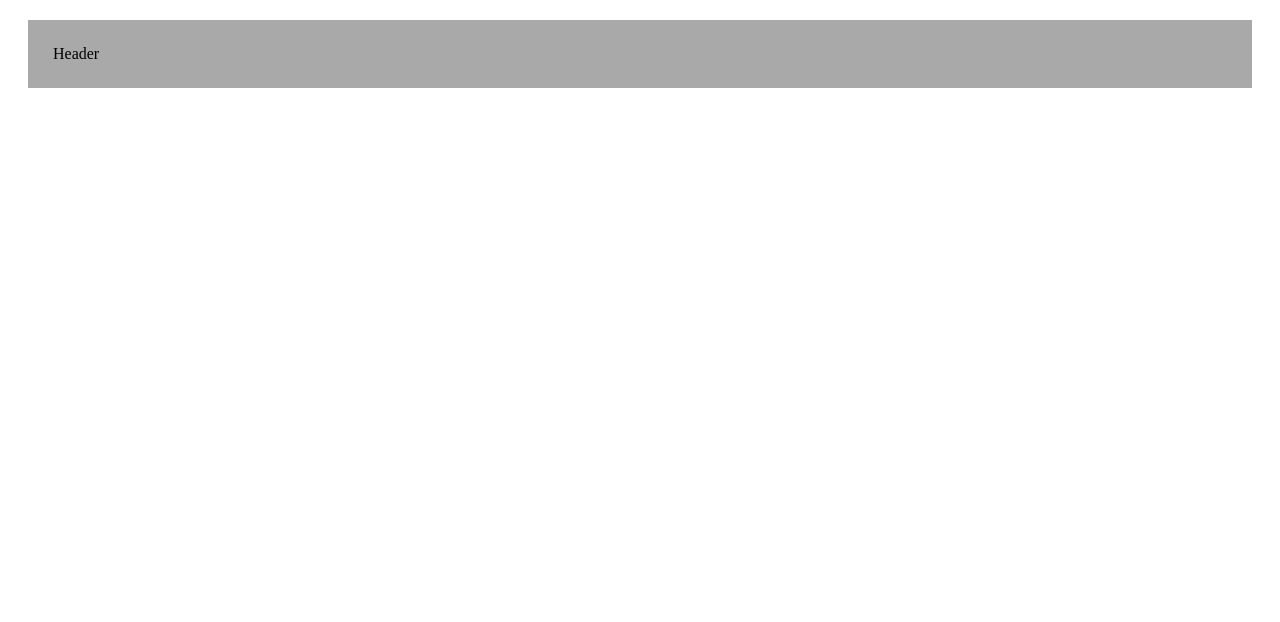
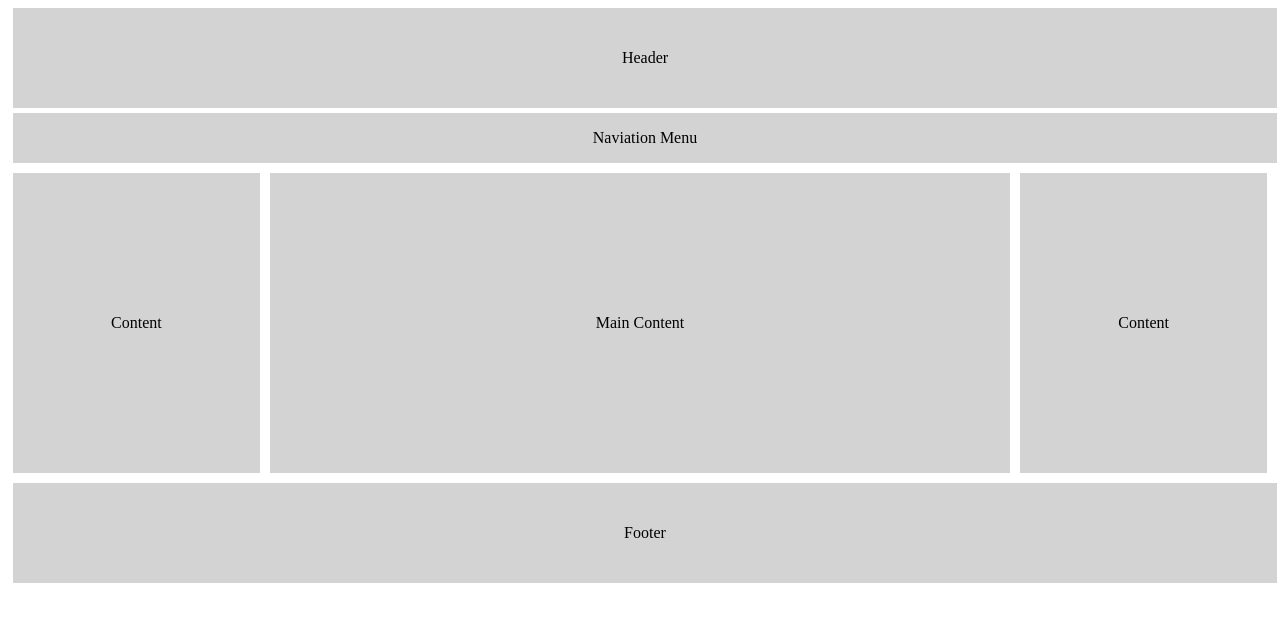
Before and after one commit to Abdulbasitali3698/adding-header, a plain HTML site: page index.html in a window 1280 px wide. Drawn offline with Linux system fonts and the light colour scheme.

Commit message:
adding styles

```diff
--- a/index.html
+++ b/index.html
@@ -9,7 +9,15 @@
 
 </head>
 <body>
+<div id="main" class="main_div">
     <div id="one" class="header">Header</div>
-
+    <div id="two" class="navigation_menu">Naviation Menu</div>
+    <div id="three" class="main_content">
+        <div id="four" class="left_bar">Content</div>
+        <div id="five" class="center_bar">Main Content</div>
+        <div id="six"  class="right_bar">Content</div>
+    </div>
+    <div id="seven" class="footer"> Footer</div>
+</div>
 </body>
 </html>
--- a/style.css
+++ b/style.css
@@ -1,8 +1,59 @@
 #one{
-    background-color: darkgrey;
-    margin-top: 20px;
-    margin-right: 20px;
-    margin-bottom: 20px;
-    margin-left: 20px;
-    padding: 25px;
+    background-color: lightgrey;
+    display: flex;
+    height: 100px;
+    width: 100%;
+    margin: 5px;
+    justify-content: center;
+    align-items: center;
 }
+#two{
+    background-color: lightgrey;
+    display: flex;
+    margin: 5px;
+    height: 50px;
+    width: 100%;
+    margin: 5px;
+    justify-content: center;
+    align-items: center;
+}
+.main_content{
+    display: flex ;
+}
+.left_bar{
+    background-color: lightgrey;
+    display: flex;
+    height: 300px;
+    width: 20%;
+    margin: 5px;
+    justify-content: center;
+    align-items: center;
+
+}
+.center_bar{
+    background-color: lightgrey;
+    height: 300px;
+    display: flex;
+    width: 60%;
+    margin:5px;
+    justify-content: center;
+    align-items: center;
+}
+.right_bar{
+    background-color: lightgrey;
+    display: flex;
+    height: 300px;
+    width: 20%;
+    margin: 5px;
+    justify-content: center;
+    align-items: center;
+}
+.footer{
+    background-color: lightgrey;
+    display: flex;
+    height: 100px;
+    width: 100%;
+    margin: 5px;
+    justify-content: center;
+    align-items: center;
+}
```
